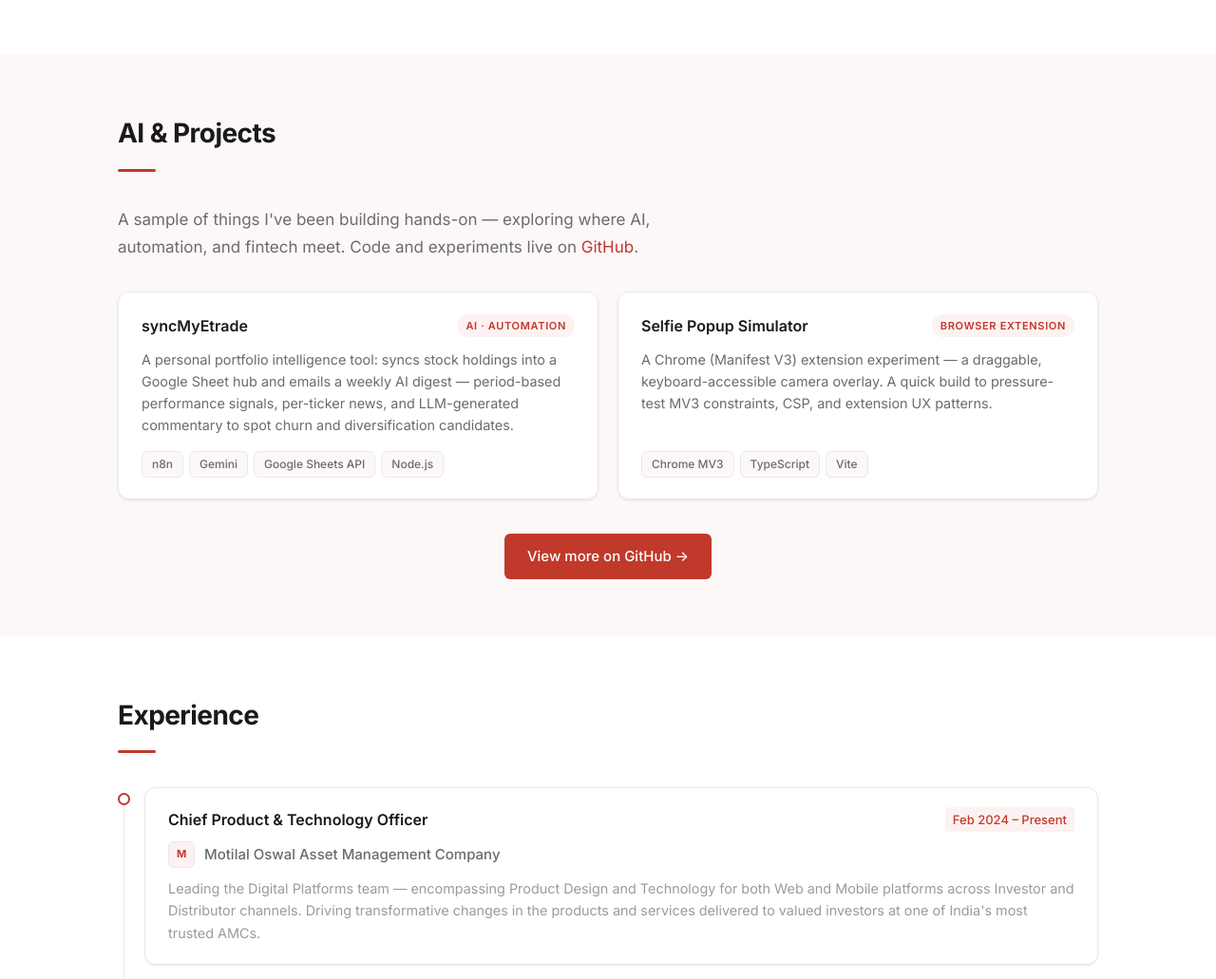
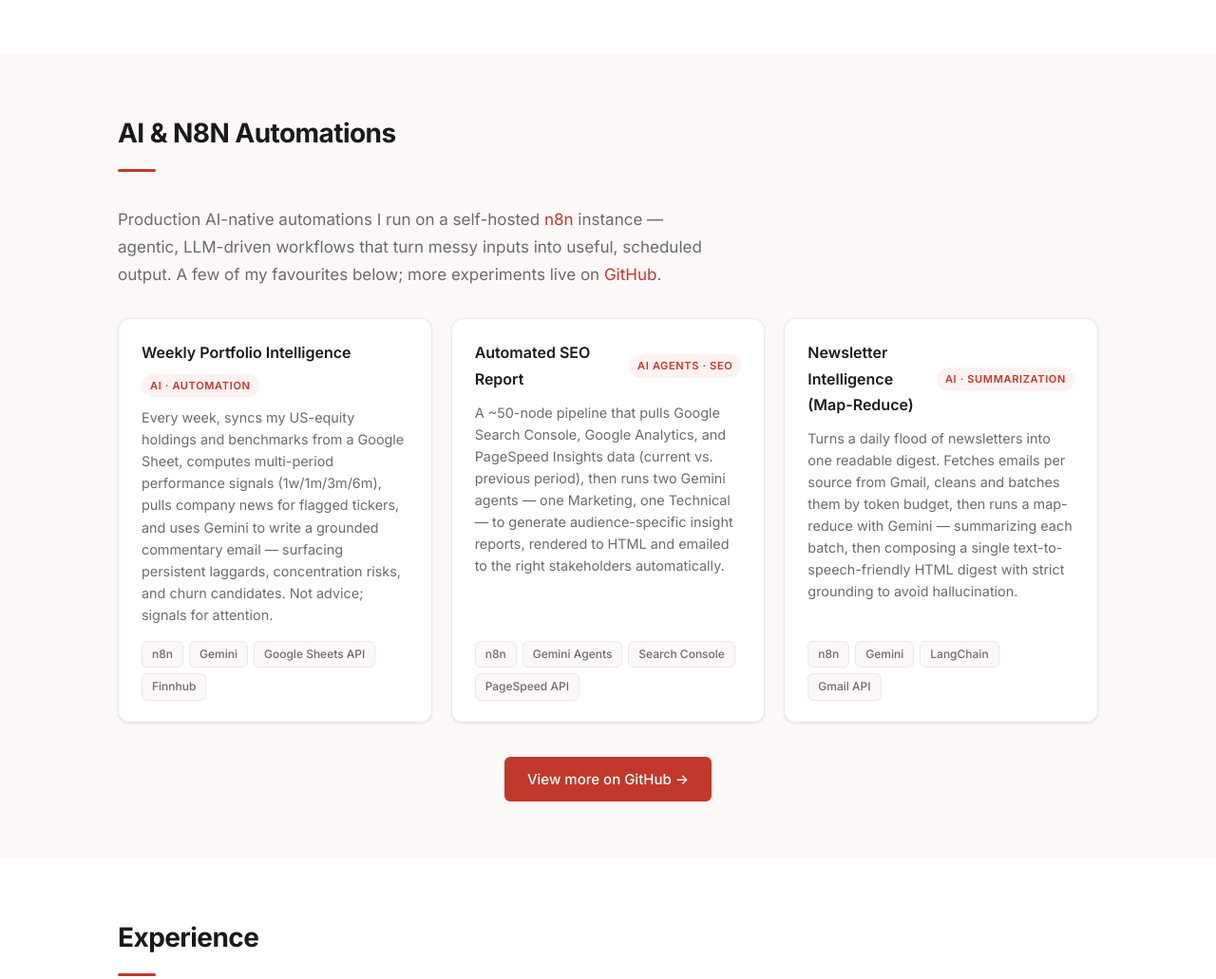
Before and after one commit to jtibrewala/personal-website, a plain HTML site: page index.html in a window 1280 px wide. Shown: the part 1637-2668 px from the top of the page at 95% size. Drawn offline with Linux system fonts and the light colour scheme.

Commit message:
feat: rename projects section to 'AI & N8N Automations' with top 3 workflows
- Rename nav link and section heading to 'AI & N8N Automations'
- Replace project cards with Weekly Portfolio Intelligence, Automated SEO
  Report, and Newsletter Intelligence (Map-Reduce) n8n workflows
- Stack badge below title on the first project card
- Fix mobile horizontal overflow: shrinkable grid tracks
  (minmax(min(300px,100%),1fr)), wrap long stat numbers, wrap project-head

```diff
--- a/index.html
+++ b/index.html
@@ -28,7 +28,7 @@
       <ul class="nav-links">
         <li><a href="#about">About</a></li>
         <li><a href="#skills">Skills</a></li>
-        <li><a href="#projects">AI &amp; Projects</a></li>
+        <li><a href="#projects">AI &amp; N8N Automations</a></li>
         <li><a href="#experience">Experience</a></li>
         <li><a href="#education">Education</a></li>
         <li><a href="#certifications">Certifications</a></li>
@@ -153,38 +153,53 @@
       </div>
     </section>
 
-    <!-- AI & Projects -->
+    <!-- AI & N8N Automations -->
     <section id="projects" class="section section-alt collapsible-section" data-open="false">
       <div class="container">
-        <h2 class="section-title section-trigger">AI &amp; Projects <span class="section-chevron" aria-hidden="true"></span></h2>
+        <h2 class="section-title section-trigger">AI &amp; N8N Automations <span class="section-chevron" aria-hidden="true"></span></h2>
         <div class="section-body">
-        <p class="projects-intro">A sample of things I've been building hands-on — exploring where AI, automation, and fintech meet. Code and experiments live on <a href="https://github.com/jtibrewala" target="_blank" rel="noopener">GitHub</a>.</p>
+        <p class="projects-intro">Production AI-native automations I run on a self-hosted <a href="https://n8n.io" target="_blank" rel="noopener">n8n</a> instance — agentic, LLM-driven workflows that turn messy inputs into useful, scheduled output. A few of my favourites below; more experiments live on <a href="https://github.com/jtibrewala" target="_blank" rel="noopener">GitHub</a>.</p>
         <div class="projects-grid">
 
           <div class="project-card">
-            <div class="project-head">
-              <h3 class="project-title">syncMyEtrade</h3>
+            <div class="project-head project-head--stacked">
+              <h3 class="project-title">Weekly Portfolio Intelligence</h3>
               <span class="project-badge">AI · Automation</span>
             </div>
-            <p class="project-desc">A personal portfolio intelligence tool: syncs stock holdings into a Google Sheet hub and emails a weekly AI digest — period-based performance signals, per-ticker news, and LLM-generated commentary to spot churn and diversification candidates.</p>
+            <p class="project-desc">Every week, syncs my US-equity holdings and benchmarks from a Google Sheet, computes multi-period performance signals (1w/1m/3m/6m), pulls company news for flagged tickers, and uses Gemini to write a grounded commentary email — surfacing persistent laggards, concentration risks, and churn candidates. Not advice; signals for attention.</p>
             <div class="project-stack">
               <span class="project-tech">n8n</span>
               <span class="project-tech">Gemini</span>
               <span class="project-tech">Google Sheets API</span>
-              <span class="project-tech">Node.js</span>
+              <span class="project-tech">Finnhub</span>
             </div>
           </div>
 
           <div class="project-card">
             <div class="project-head">
-              <h3 class="project-title">Selfie Popup Simulator</h3>
-              <span class="project-badge">Browser Extension</span>
+              <h3 class="project-title">Automated SEO Report</h3>
+              <span class="project-badge">AI Agents · SEO</span>
             </div>
-            <p class="project-desc">A Chrome (Manifest V3) extension experiment — a draggable, keyboard-accessible camera overlay. A quick build to pressure-test MV3 constraints, CSP, and extension UX patterns.</p>
+            <p class="project-desc">A ~50-node pipeline that pulls Google Search Console, Google Analytics, and PageSpeed Insights data (current vs. previous period), then runs two Gemini agents — one Marketing, one Technical — to generate audience-specific insight reports, rendered to HTML and emailed to the right stakeholders automatically.</p>
             <div class="project-stack">
-              <span class="project-tech">Chrome MV3</span>
-              <span class="project-tech">TypeScript</span>
-              <span class="project-tech">Vite</span>
+              <span class="project-tech">n8n</span>
+              <span class="project-tech">Gemini Agents</span>
+              <span class="project-tech">Search Console</span>
+              <span class="project-tech">PageSpeed API</span>
+            </div>
+          </div>
+
+          <div class="project-card">
+            <div class="project-head">
+              <h3 class="project-title">Newsletter Intelligence (Map-Reduce)</h3>
+              <span class="project-badge">AI · Summarization</span>
+            </div>
+            <p class="project-desc">Turns a daily flood of newsletters into one readable digest. Fetches emails per source from Gmail, cleans and batches them by token budget, then runs a map-reduce with Gemini — summarizing each batch, then composing a single text-to-speech-friendly HTML digest with strict grounding to avoid hallucination.</p>
+            <div class="project-stack">
+              <span class="project-tech">n8n</span>
+              <span class="project-tech">Gemini</span>
+              <span class="project-tech">LangChain</span>
+              <span class="project-tech">Gmail API</span>
             </div>
           </div>
 
--- a/style.css
+++ b/style.css
@@ -451,7 +451,7 @@
    ============================================================ */
 .edu-grid {
   display: grid;
-  grid-template-columns: repeat(auto-fit, minmax(300px, 1fr));
+  grid-template-columns: repeat(auto-fit, minmax(min(300px, 100%), 1fr));
   gap: 24px;
 }
 
@@ -586,7 +586,7 @@
 
 .projects-grid {
   display: grid;
-  grid-template-columns: repeat(auto-fit, minmax(300px, 1fr));
+  grid-template-columns: repeat(auto-fit, minmax(min(300px, 100%), 1fr));
   gap: 20px;
   margin-bottom: 32px;
 }
@@ -614,6 +614,12 @@
   align-items: center;
   gap: 12px;
   margin-bottom: 10px;
+}
+
+.project-head--stacked {
+  flex-direction: column;
+  align-items: flex-start;
+  gap: 8px;
 }
 
 .project-title {
@@ -1143,7 +1149,7 @@
   }
 
   .about-highlights {
-    grid-template-columns: repeat(2, 1fr);
+    grid-template-columns: repeat(2, minmax(0, 1fr));
   }
 
   .articles-list { grid-template-columns: 1fr; }
@@ -1157,7 +1163,20 @@
 
   .footer-inner { flex-direction: column; }
 
-  .about-highlights { grid-template-columns: 1fr 1fr; }
+  .about-highlights { grid-template-columns: minmax(0, 1fr) minmax(0, 1fr); }
+
+  .stat-number {
+    font-size: 1.5rem;
+    overflow-wrap: anywhere;
+    word-break: break-word;
+  }
+
+  .highlight-stat { padding: 16px 16px; }
+
+  .project-head {
+    flex-wrap: wrap;
+    align-items: flex-start;
+  }
 
   .testimonials-grid { grid-template-columns: 1fr; }
 }
```
